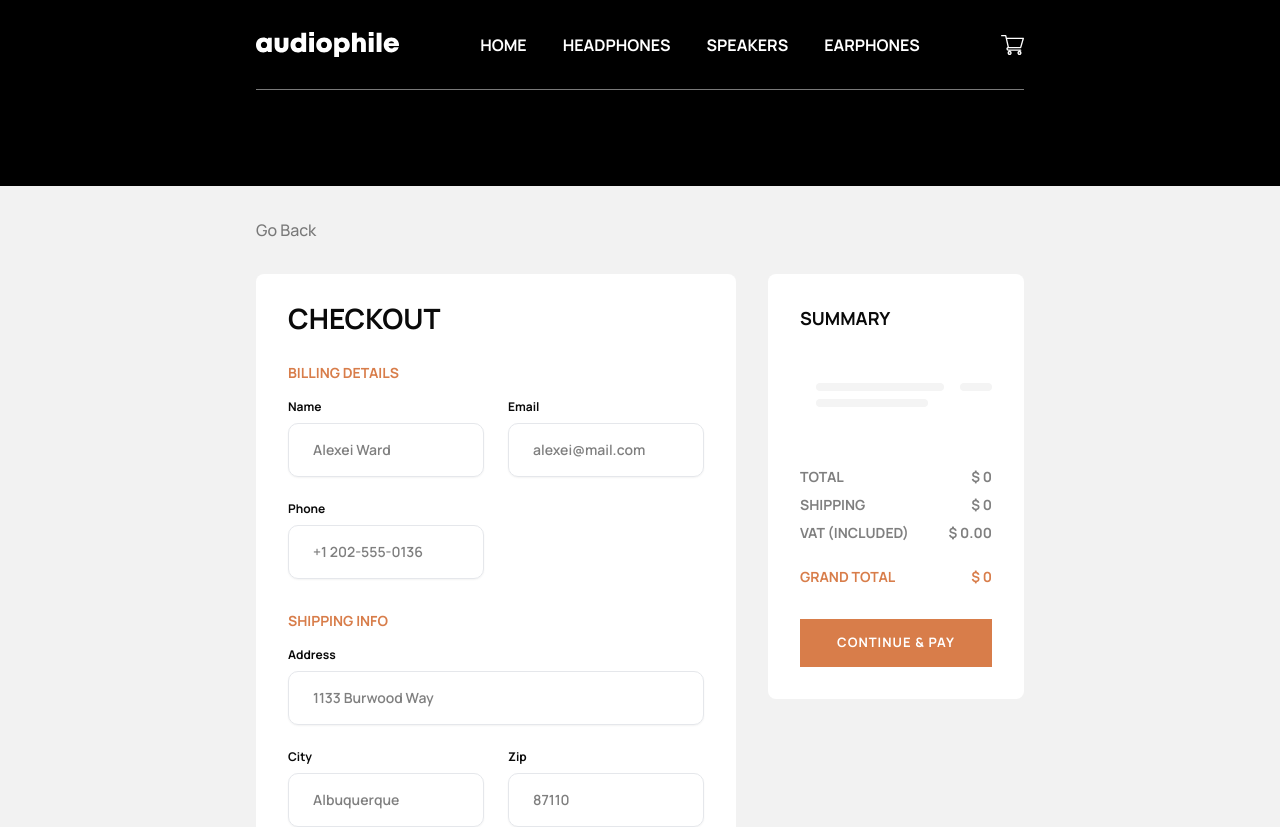
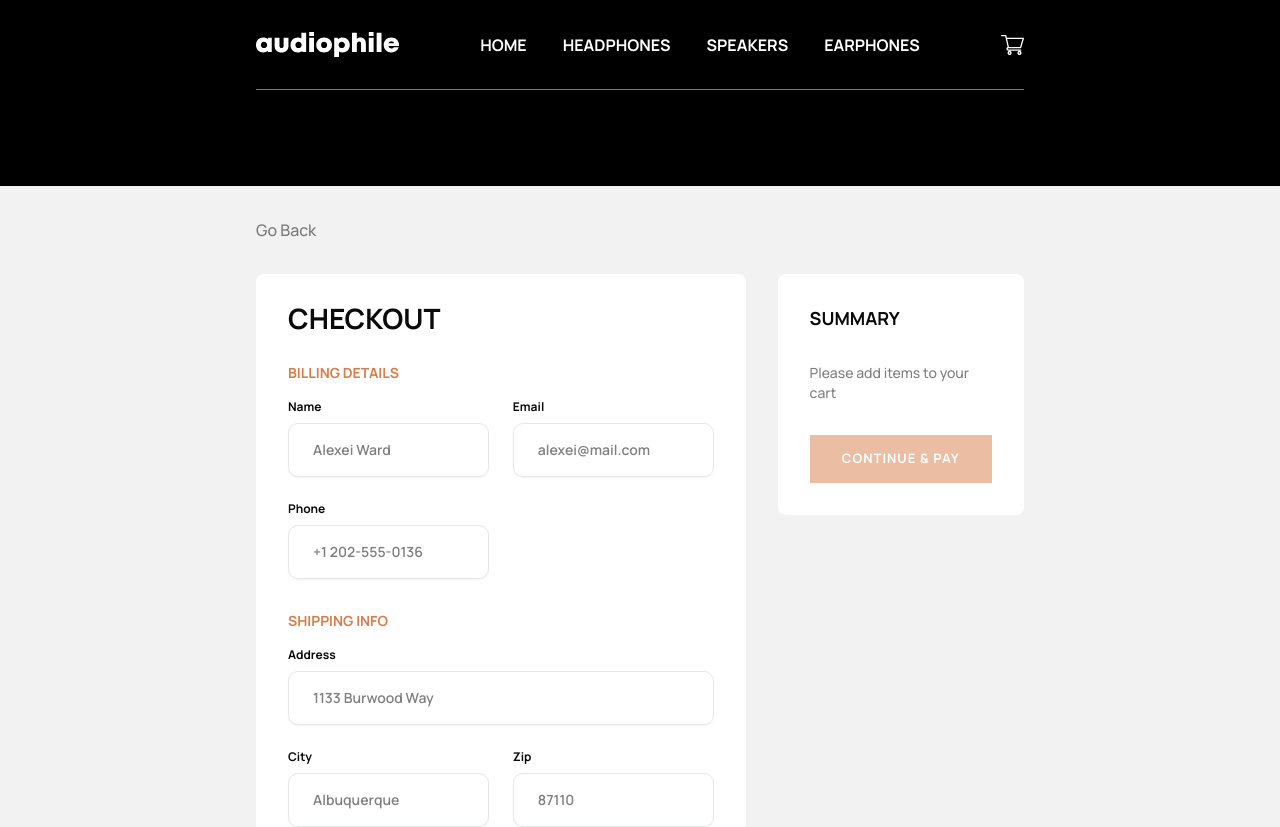
Before and after one commit to IgorStojadinovic/next-ecommerce-store, a Next.js app: page /checkout in a window 1280 px wide. Shown: the top 827 px of the page. Built offline with nearby package versions, Linux system fonts and the light colour scheme.

Commit message:
Checkout refactor and update

```diff
--- a/src/app/checkout/page.tsx
+++ b/src/app/checkout/page.tsx
@@ -10,8 +10,10 @@ import CheckoutShoppingInfo from "@/components/checkout-shopping-info";
 import CheckoutCart from "@/components/checkout-cart";
 import CheckoutPriceSummary from "@/components/checkout-price-summary";
 import { CheckoutFormValues } from "@/lib/types";
+import { useCartStore } from "@/context/cart-store-provider";
 
 export default function CheckoutPage() {
+    const cart = useCartStore((state) => state.cart);
     const { register, handleSubmit } = useForm<CheckoutFormValues>();
     const onSubmit: SubmitHandler<CheckoutFormValues> = (data) => {
         console.log(data);
@@ -44,16 +46,38 @@ export default function CheckoutPage() {
                         <CheckoutPayment register={register} />
                     </CheckoutSection>
                     {/** Summary */}
+                    {cart.length > 0 ? (
                         <CheckoutSection className="bg-white flex flex-col  p-6 rounded-md md:p-8 lg:w-1/3 lg:h-1/3">
                             <p className="text-[18px] leading-auto font-bold uppercase pb-8">
                                 Summary
                             </p>
                             <CheckoutCart />
                             <CheckoutPriceSummary />
-                        <Button type="primary" className="w-full mt-8">
+                            <Button
+                                type="primary"
+                                className="w-full mt-8"
+                                disabled={cart.length === 0}
+                            >
                                 Continue & Pay
                             </Button>
                         </CheckoutSection>
+                    ) : (
+                        <CheckoutSection className="bg-white flex flex-col  p-6 rounded-md md:p-8 lg:w-1/3 lg:h-1/3">
+                            <p className="text-[18px] leading-auto font-bold uppercase pb-8">
+                                Summary
+                            </p>
+                            <p className="text-sm text-black/50">
+                                Please add items to your cart
+                            </p>
+                            <Button
+                                type="primary"
+                                className="w-full mt-8"
+                                disabled={cart.length === 0}
+                            >
+                                Continue & Pay
+                            </Button>
+                        </CheckoutSection>
+                    )}
                 </form>
             </div>
         </>
--- a/src/components/button.tsx
+++ b/src/components/button.tsx
@@ -5,10 +5,12 @@ export default function Button({
     children,
     className,
     onClick,
+    disabled,
 }: {
     type: "primary" | "secondary" | "dark" | "ghost" | "cart";
     children: React.ReactNode;
     className?: string;
+    disabled?: boolean;
     onClick?: () => void;
 }) {
     const buttonTypes = {
@@ -19,6 +21,7 @@ export default function Button({
             "before:bg-(--color-orange-secondary) before:transition-[left] before:duration-300 before:ease-in-out",
             "before:transform before:skew-x-[45deg] before:-z-[1]",
             "hover:before:left-0",
+            "disabled:opacity-50 disabled:cursor-not-allowed",
         ].join(" "),
 
         secondary: [
@@ -28,6 +31,7 @@ export default function Button({
             "before:bg-black before:transition-[left] before:duration-300 before:ease-in-out",
             "before:transform before:skew-x-[45deg] before:-z-[1]",
             "hover:before:left-0 hover:text-white",
+            "disabled:opacity-50 disabled:cursor-not-allowed",
         ].join(" "),
 
         dark: [
@@ -37,6 +41,7 @@ export default function Button({
             "before:bg-(--color-orange-primary) before:transition-[left] before:duration-300 before:ease-in-out",
             "before:transform before:skew-x-[45deg] before:-z-[1]",
             "hover:before:left-0 hover:text-white hover:border hover:border-black",
+            "disabled:opacity-50 disabled:cursor-not-allowed",
         ].join(" "),
 
         ghost: [
@@ -46,17 +51,23 @@ export default function Button({
             "before:bg-black before:transition-[left] before:duration-300 before:ease-in-out",
             "before:transform before:skew-x-[45deg] before:-z-[1]",
             "hover:before:left-0 hover:text-white",
+            "disabled:opacity-50 disabled:cursor-not-allowed",
         ].join(" "),
 
         cart: [
             "bg-transparent text-black/50 cursor-pointer",
             "uppercase text-[0.813rem] font-bold tracking-[1px] flex justify-center items-center",
             "hover:bg-black/10 transition-colors duration-300 hover:text-(--color-orange-primary)",
+            "disabled:opacity-50 disabled:cursor-not-allowed",
         ].join(" "),
     };
 
     return (
-        <button className={cn(buttonTypes[type], className)} onClick={onClick}>
+        <button
+            className={cn(buttonTypes[type], className)}
+            onClick={onClick}
+            disabled={disabled}
+        >
             {children}
         </button>
     );
--- a/src/components/cart/cartmodal.tsx
+++ b/src/components/cart/cartmodal.tsx
@@ -12,9 +12,12 @@ import Button from "../button";
 import { useCartStore } from "@/context/cart-store-provider";
 import Link from "next/link";
 import { useState } from "react";
+import { usePathname } from "next/navigation";
 export default function CartModal() {
-    const { cart, setQuantity, increment, decrement, clearCart } = useCartStore((state) => state);
-
+    const { cart, setQuantity, increment, decrement, clearCart } = useCartStore(
+        (state) => state
+    );
+    const pathname = usePathname();
     const handleQuantityChange = (
         itemName: string,
         e: React.ChangeEvent<HTMLInputElement>
@@ -132,11 +135,25 @@ export default function CartModal() {
                         ${cart.reduce((acc, item) => acc + item.price, 0)}
                     </p>
                 </div>
-                <Link href="/checkout">
-                    <Button type="primary" className="w-full" onClick={() => setIsOpen(false)}>
-                        Checkout
+                {pathname === "/checkout" ? (
+                    <Button
+                        type="primary"
+                        className="w-full"
+                        onClick={() => setIsOpen(false)}
+                    >
+                        Close
                     </Button>
-                </Link>
+                ) : (
+                    <Link href="/checkout">
+                        <Button
+                            type="primary"
+                            className="w-full"
+                            onClick={() => setIsOpen(false)}
+                        >
+                            Checkout
+                        </Button>
+                    </Link>
+                )}
             </DialogContent>
         </Dialog>
     );
--- a/src/components/checkout-cart.tsx
+++ b/src/components/checkout-cart.tsx
@@ -38,18 +38,7 @@ export default function CheckoutCart() {
                     ))}
                 </ul>
             ) : (
-                <ul className="flex flex-col gap-6 ">
-                    <li className="flex items-center justify-between gap-4 last:pb-8 animate-pulse">
-                        <div className="h-16 w-16 rounded-full bg-black/5"></div>
-                        <div className="flex flex-1 justify-between  gap-4">
-                            <div className="flex flex-col gap-2">
-                                <p className="text-sm font-bold w-32  h-2 rounded-full bg-black/5"></p>
-                                <p className="text-sm font-bold text-black/50 pt-1 w-28 h-2 rounded-full bg-black/5"></p>
-                            </div>
-                            <p className="text-sm font-bold text-black/50 w-8 h-2 rounded-full bg-black/5"></p>
-                        </div>
-                    </li>
-                </ul>
+                null
             )}
         </>
     );
--- a/src/components/checkout-price-summary.tsx
+++ b/src/components/checkout-price-summary.tsx
@@ -5,7 +5,7 @@ export default function CheckoutPriceSummary() {
     const cart = useCartStore((state) => state.cart);
     const total = cart.reduce((acc, item) => acc + item.price * item.quantity, 0);
     const shipping = cart.length > 0 ? 50 : 0;
-    const vat = (cart.length > 0 ? total * 0.1 : 0).toFixed(2);
+    const vat = (cart.length > 0 ? total * 0.1 : 0).toFixed(0);
     const grandTotal = cart.length > 0 ? total + shipping + parseFloat(vat) : 0;
 
     return (
--- a/src/components/summary-field.tsx
+++ b/src/components/summary-field.tsx
@@ -20,11 +20,8 @@ export default function SummaryField({
             )}
         >
             <p className="text-sm font-bold">{label}</p>
-            {value ? (
-                <p className="text-sm font-bold ">$ {value}</p>
-            ) : (
-                <p className="text-sm font-bold animate-pulse">$ 0</p>
-            )}
+
+            <p className="text-sm font-bold ">$ {value}</p>
         </div>
     );
 }
```
Lines whose indentation alone changed are shown as unchanged.
